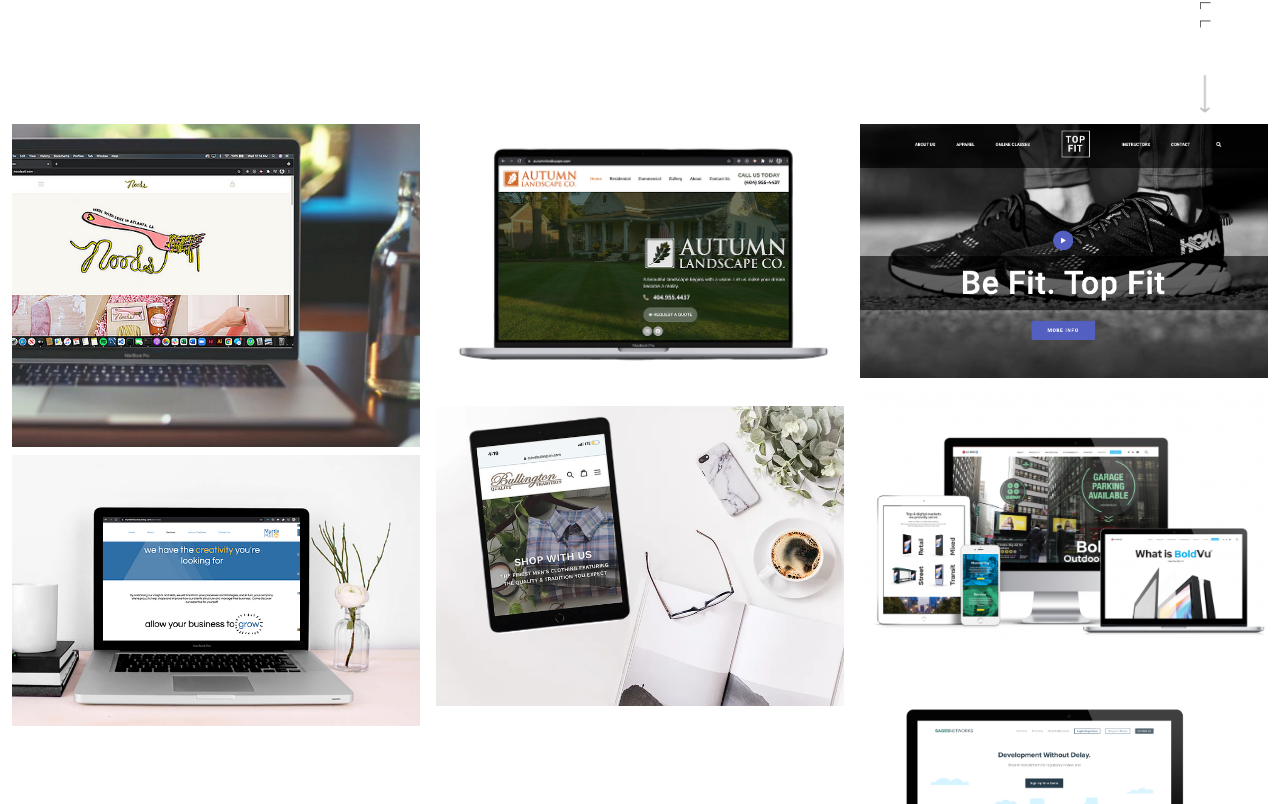
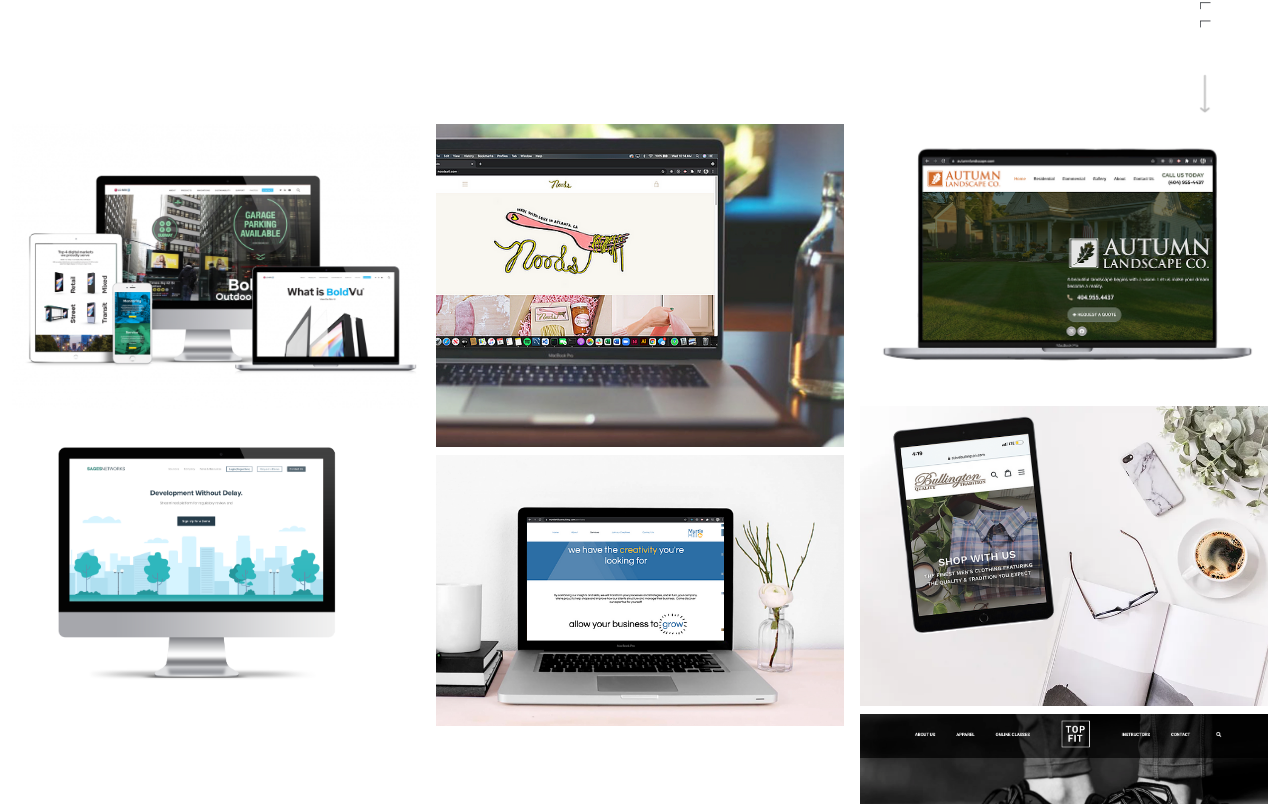
Before and after one commit to emilyjwilbur/port, a React (Create React App) app: page / in a window 1280 px wide. Shown: the part 676-1480 px from the top of the page. Built offline with nearby package versions, Linux system fonts and the light colour scheme; a web font is replaced by a local one.

Commit message:
rearrange gallery

```diff
--- a/src/components/Gallery.js
+++ b/src/components/Gallery.js
@@ -13,6 +13,15 @@ import Img7 from '../assets/images/sages.png';
 export default function Gallery(){
 
     let data = [
+        {
+
+            id: 6,
+            imgSrc: Img6,
+        },
+        {
+            id: 7,
+            imgSrc:Img7,
+        },
         {
 
             id: 1,
@@ -38,15 +47,7 @@ export default function Gallery(){
             id: 5,
             imgSrc: Img5,
         },
-        {
 
-            id: 6,
-            imgSrc: Img6,
-        },
-        {
-            id: 7,
-            imgSrc:Img7,
-        },
 
 
     ]
```
